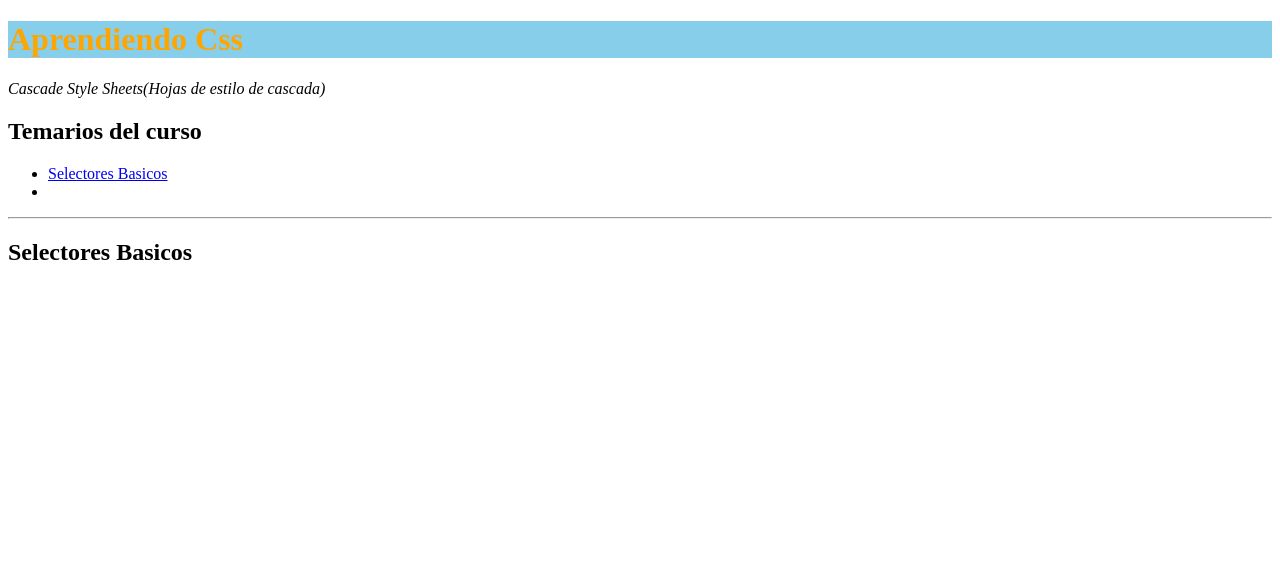
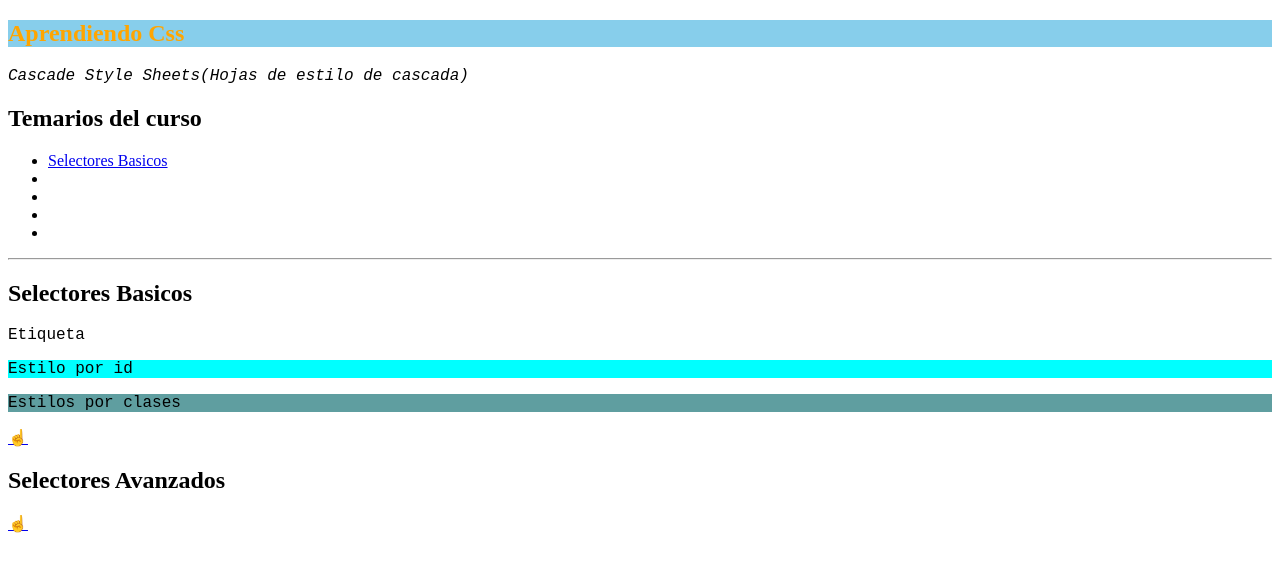
Before and after one commit to INRIAS/Curso_Css_2, a plain HTML site: page Unidad 1/index.html in a window 1280 px wide. Drawn offline with Linux system fonts and the light colour scheme.

Commit message:
Selectores

```diff
--- a/Unidad 1/Css/style.css
+++ b/Unidad 1/Css/style.css
@@ -13,13 +13,27 @@
 /*
  Son mala practica porque son bloqueantes
  @import url("otra_hoja.css"); */
-
+html{
+    scroll-behavior: smooth;
+}
 h1 {
     color: orange;
     background-color: skyblue;
 }
 
-Hay tres tipose de selectores:
+/* Hay tres tipose de selectores:
 1)Etiquetas-Elementos html
 2)Identificadores: #Id
-3)Clases: .Clases
+3)Clases: .Clases */
+
+p{
+    font-family: 'Courier New', Courier, monospace;
+}
+
+#parrafo2{
+ background-color: aqua;
+}
+
+.texto-32{
+    background-color: cadetblue;
+}
--- a/Unidad 1/index.html
+++ b/Unidad 1/index.html
@@ -8,18 +8,31 @@
     <title>Curso Css</title>
 </head>
 <body>
+    <article id="temarios-css">
         <h1>Aprendiendo Css</h1>
         <p><i>Cascade Style Sheets(Hojas de estilo de cascada)</i></p>
         <h2>Temarios del curso</h2>
         <ul>
             <li><a href="index.html#selectores-basicos">Selectores Basicos</a></li>
+            <li><a href="index.html#selectores-avanzados"></a></li>
+            <li><a href=""></a></li>
+            <li><a href=""></a></li>
             <li><a href=""></a></li>
         </ul>
+    </article>
     <hr>
-
     <article id="selectores-basicos">
         <h2>Selectores Basicos</h2>
+        <p>Etiqueta</p>
+        <p id="parrafo2">Estilo por id</p>
+        <p class="texto-32">Estilos por clases</p>
+        <a href="index.html#temarios-css">☝️</a>
+    </article>
+    <article id="selectores-avanzados">
+        <h2>Selectores Avanzados</h2>
+        <a href="index.html#temarios-css">☝️</a>
     </article>
 
 </body>
+<br><br><br><br><br><br><br><br><br><br><br><br><br><br><br><br><br><br><br><br><br><br><br><br><br><br><br><br><br><br>
 </html>
```
Lines whose indentation alone changed are shown as unchanged.
